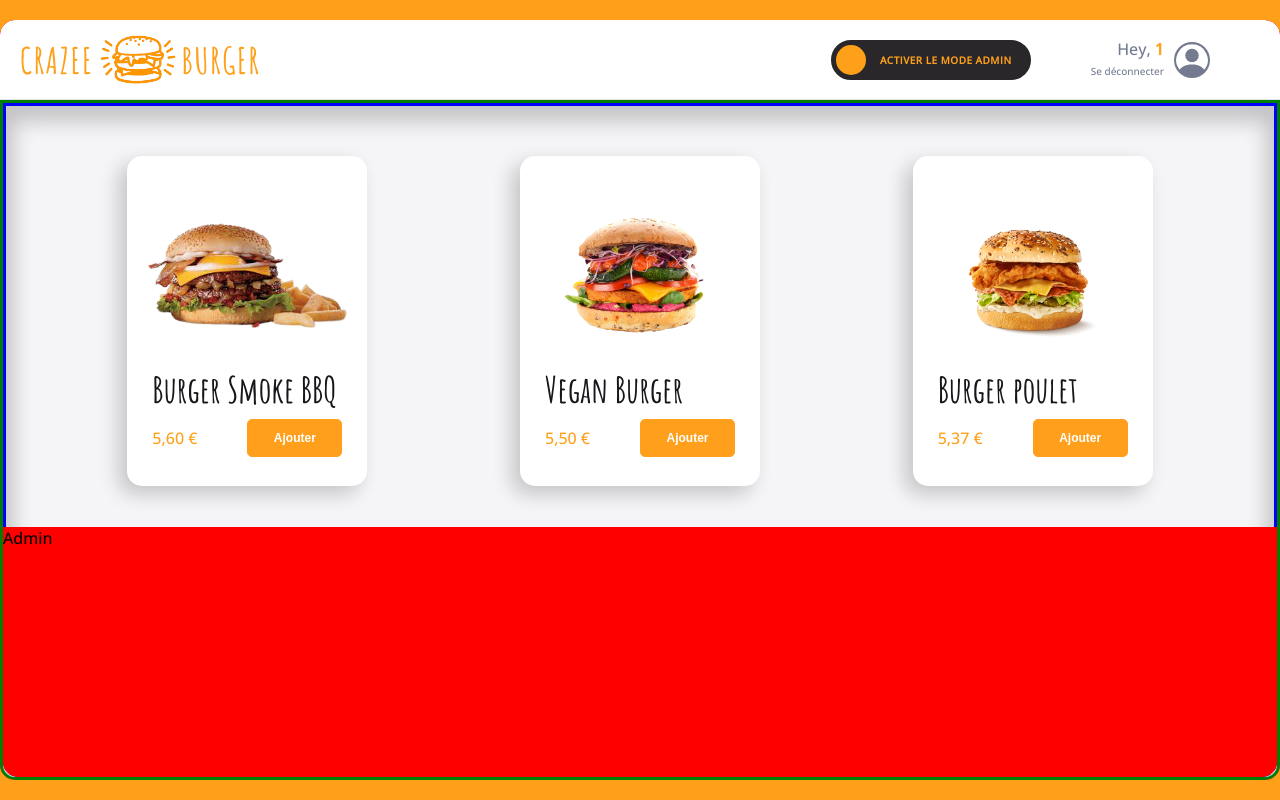
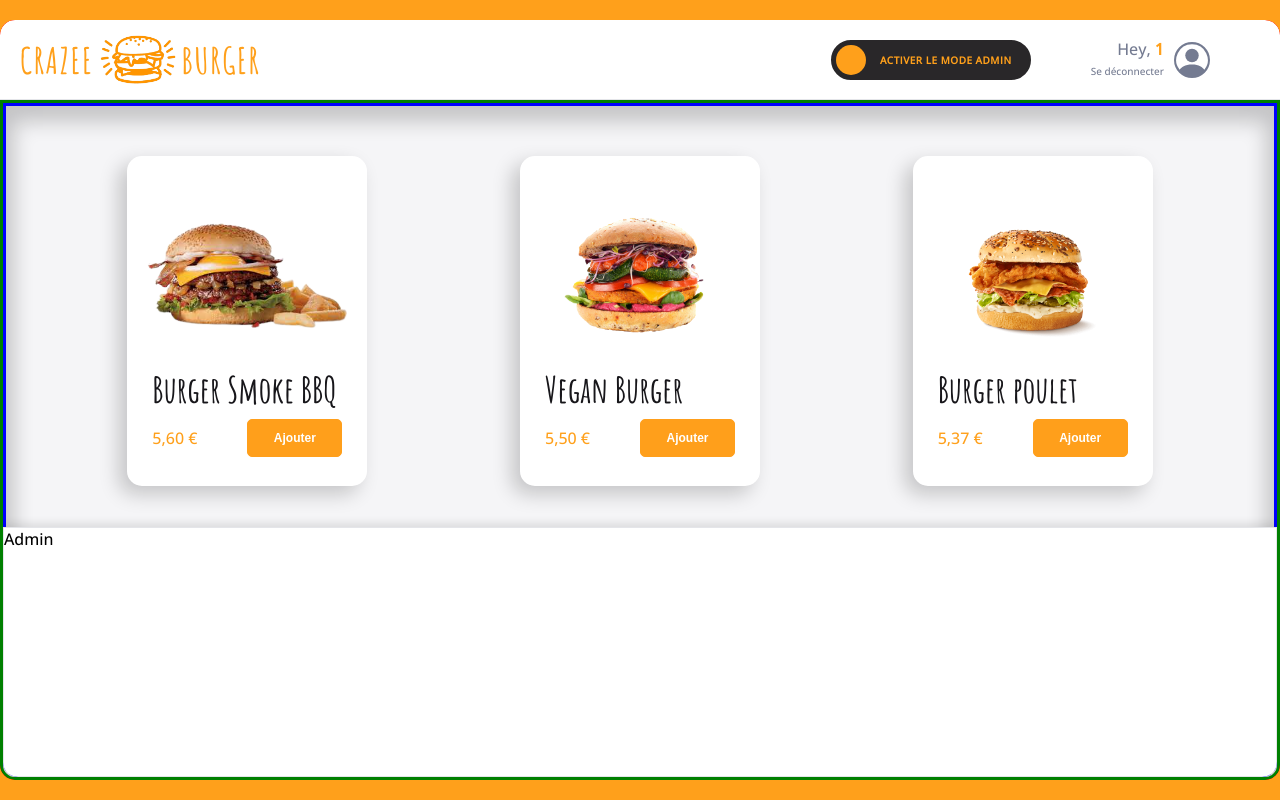
Before and after one commit to YoannDrx/crazee-burger, a React (Create React App) app: page /order/1 in a window 1280 px wide. Built offline with nearby package versions, Linux system fonts and the light colour scheme; grey boxes are pictures that could not be loaded.

Commit message:
💄 F07 : MAIN > add style panel admin

```diff
--- /dev/null
+++ b/src/components/pages/order/Main/Admin/Admin.js
@@ -0,0 +1,21 @@
+import styled from 'styled-components';
+import { theme } from '../../../../../theme';
+
+export default function Admin() {
+  return (
+    <AdminStyled>Admin</AdminStyled>
+    )
+}
+
+
+const AdminStyled = styled.div`
+            background: red;
+            height: 250px;
+            position: absolute;
+            bottom: 0;
+            right: 0;
+            left: 0;
+            background: ${theme.colors.white};
+            border: 1px solid ${theme.colors.greyLight};
+            box-shadow: ${theme.shadows.subtle};
+`;
--- a/src/components/pages/order/Main/Main.js
+++ b/src/components/pages/order/Main/Main.js
@@ -1,6 +1,7 @@
 import styled from "styled-components";
 import { theme } from "../../../../theme";
 import Menu from "./Menu";
+import Admin from "./Admin/Admin";
 
 export default function Main() {
     return (
@@ -8,8 +9,7 @@
             {/* <div className="basket">Basket</div> */}
             <div className="menu-admin">
                 <Menu />
-                <div className="admin">Admin</div>
-            </div>
+<Admin/>            </div>
         </MainStyled>
     );
 }
@@ -36,14 +36,5 @@
         display: grid;
         border-bottom-left-radius: ${theme.borderRadius.extraRound};
         border-bottom-right-radius: ${theme.borderRadius.extraRound};
-
-        .admin {
-            background: red;
-            height: 250px;
-            position: absolute;
-            bottom: 0;
-            right: 0;
-            left: 0;
-        }
     }
 `;
```
